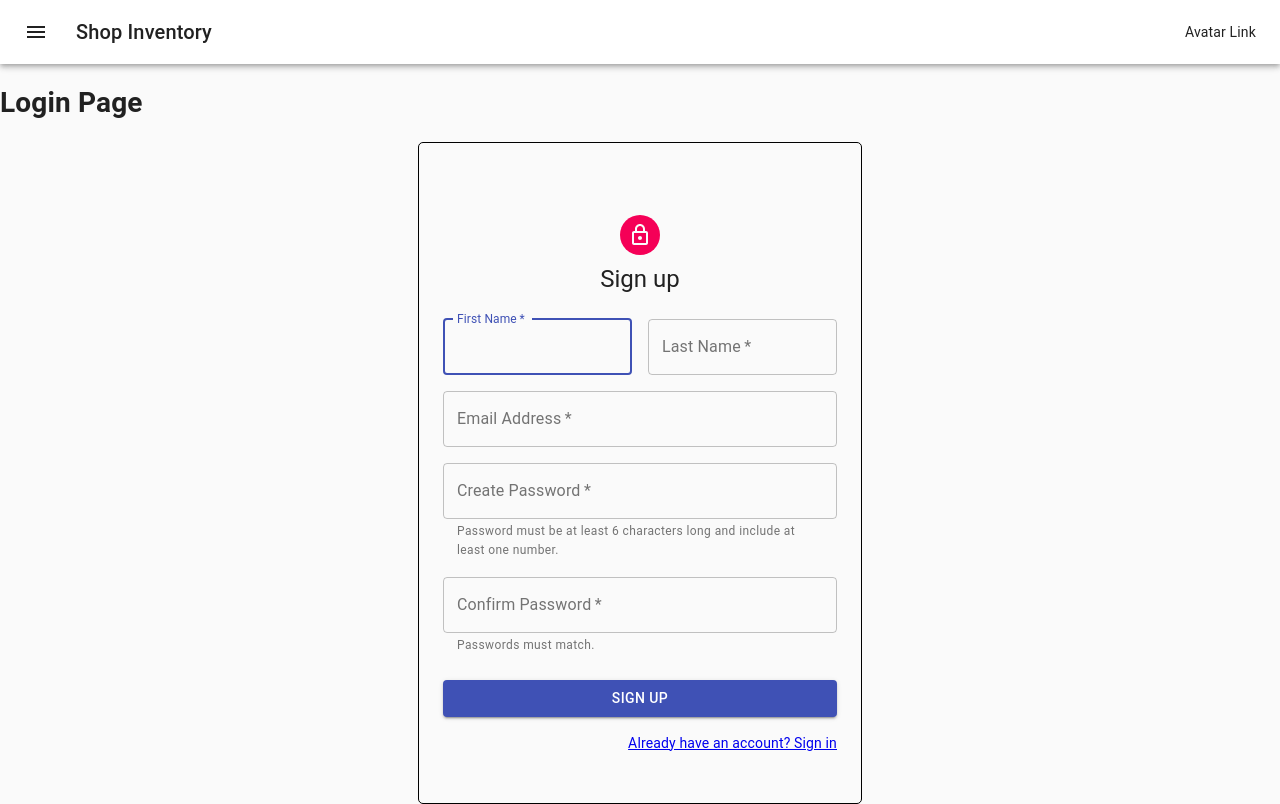
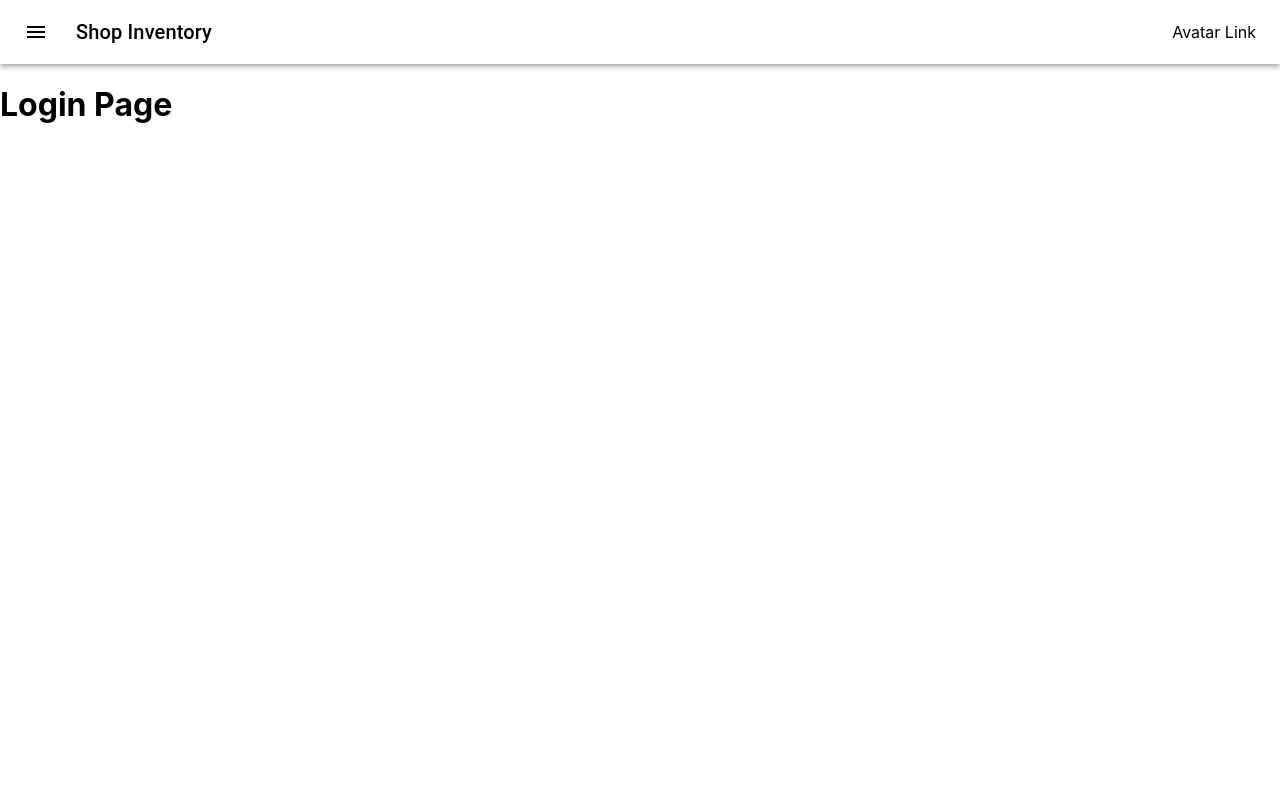
Before and after one commit to JohnnyBEdge/shop_inventory_ui, a React (Create React App) app: page /login in a window 1280 px wide. Built offline with nearby package versions, Linux system fonts and the light colour scheme.

Commit message:
created form view handler, applied to home page, login and register form

```diff
--- a/src/components/LoginForm.js
+++ b/src/components/LoginForm.js
@@ -14,7 +14,7 @@ import { makeStyles } from '@material-ui/core/styles';
 import Container from '@material-ui/core/Container';
 import { Redirect} from 'react-router-dom'
 
-const LoginForm = () => {
+const LoginForm = (props) => {
 
     const [email, setEmail] = useState('');
     const [password, setPassword] = useState('');
@@ -122,7 +122,10 @@ const LoginForm = () => {
                         </Link>
                         </Grid>
                         <Grid item>
-                        <Link to="" variant="body2">
+                        <Link
+                            to=""
+                            onClick={props.handleFormView}
+                            variant="body2">
                             {"Don't have an account? Sign Up"}
                         </Link>
                         </Grid>
--- a/src/components/RegisterForm.js
+++ b/src/components/RegisterForm.js
@@ -12,7 +12,7 @@ import Typography from '@material-ui/core/Typography';
 import { makeStyles } from '@material-ui/core/styles';
 import Container from '@material-ui/core/Container';
 
-const RegisterForm = () => {
+const RegisterForm = (props) => {
 
     const [fname, setFname] = useState('');
     const [lname, setLname] = useState('');
@@ -194,7 +194,9 @@ const RegisterForm = () => {
                 </Button>
                 <Grid container justify="flex-end" className={classes.linkContainer}>
                     <Grid item>
-                    <Link to="/login" variant="body2">
+                    <Link to=''
+                    onClick={props.handleFormView}
+                    variant="body2">
                         Already have an account? Sign in
                     </Link>
                     </Grid>
@@ -215,7 +217,8 @@ const useStyles = makeStyles((theme) => ({
       },
       registerForm: {
           border: "solid black 1px",
-          borderRadius: 5
+          borderRadius: 5,
+          marginTop: 50
       },
       avatar: {
         margin: theme.spacing(1),
--- a/src/pages/Home.js
+++ b/src/pages/Home.js
@@ -1,5 +1,6 @@
 import React, {useState} from 'react';
 import LoginForm from '../components/LoginForm';
+import RegisterForm from '../components/RegisterForm'
 import AdContainer from '../components/AdContainer';
 
 import Link from '@material-ui/core/Link';
@@ -7,7 +8,21 @@ import { makeStyles } from '@material-ui/core/styles';
 
 
 const Home = () => {
-    const [formType, setFormType] = useState('');
+    const [formView, setFormView] = useState('login');
+
+    const handleFormView = () => {
+        formView === 'login' ? setFormView('register') : setFormView('login');
+    };
+
+    const form =
+        formView === 'login' ?
+            <LoginForm
+            handleFormView={handleFormView}
+            />
+            : <RegisterForm
+            handleFormView={handleFormView}
+            />
+    ;
 
     const classes = useStyles();
     return(
@@ -18,12 +33,14 @@ const Home = () => {
                     <h1>Welcome</h1>
                     <p>Welcome to the exclusive, members only gear shop. To view the best deals on the
                         market right now, please login. If you have not made an account yet, you can do
-                        so <Link>here!</Link></p>
+                        so <Link
+                        onClick={handleFormView}
+                        >here!</Link></p>
                     <AdContainer/>
                 </div>
 
                 <div className={`${classes.right} ${classes.con}`}>
-                    <LoginForm />
+                    {form}
                 </div>
             </div>
 
--- a/src/pages/Login.js
+++ b/src/pages/Login.js
@@ -8,7 +8,7 @@ const Login = (props) => {
     return (
         <div id="login_form_container">
             <h1>Login Page</h1>
-            <RegisterForm />
+            {/* <RegisterForm /> */}
         </div>
     )
 }
```
